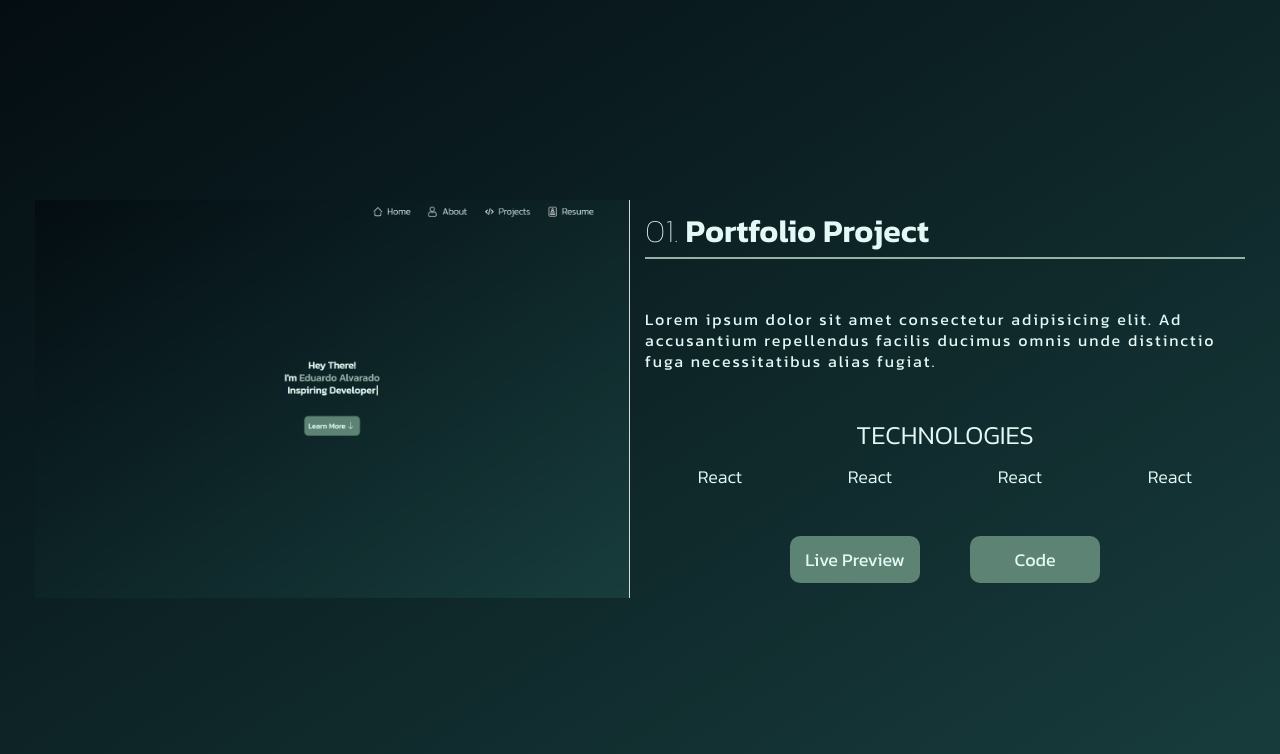
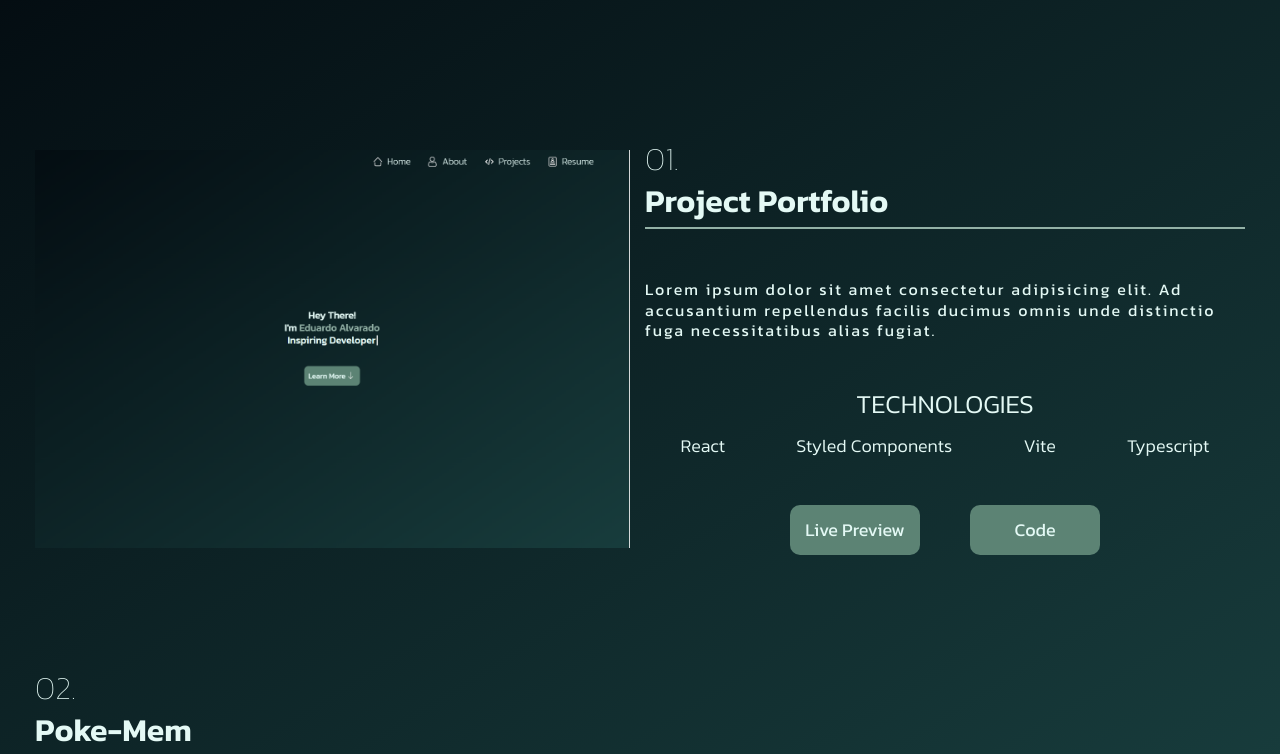
Before and after one commit to ealvara6/portfolio, a React (Vite) app: page / in a window 1280 px wide. Shown: the part 1601-2355 px from the top of the page. Built offline with nearby package versions, Linux system fonts and the light colour scheme.

Commit message:
Add additional projects and small css changes

```diff
--- a/src/components/App/App.styles.tsx
+++ b/src/components/App/App.styles.tsx
@@ -9,6 +9,7 @@ const StyledApp = styled.div`
   background: ${(props) => `linear-gradient(to bottom right, ${props.theme.dark.primaryDark}, ${props.theme.dark.primaryLight})`};
   background-attachment: fixed;
   background-size: cover;
+  gap: 50px;
 `;
 
 export default StyledApp;
--- a/src/components/Button.tsx
+++ b/src/components/Button.tsx
@@ -12,13 +12,16 @@ const slideUp = keyframes`
 `;
 
 const Button = styled.button<{ $animation?: boolean }>`
+  display: flex;
+  align-items: center;
+  justify-content: center;
   background-color: ${(props) => props.theme.dark.secondaryDark};
   border: none;
   min-width: 130px;
+  min-height: 50px;
   border-radius: 10px;
   cursor: pointer;
   font-size: 18px;
-  padding: 10px;
 `;
 
 export const Wrapper = styled.div`
--- a/src/components/Footer/Footer.tsx
+++ b/src/components/Footer/Footer.tsx
@@ -1,6 +1,7 @@
-import StyledFooter, { Icon, InfoSection, Line, Link } from './Footer.styles';
+import StyledFooter, {
+  Icon, InfoSection, Line, Link,
+} from './Footer.styles';
 import githubLogo from '../../assets/github-mark-white.svg';
-import StyledLink from '../Link/Link.styles';
 
 export default function Footer() {
   return (
--- a/src/components/Navbar/getNavLinks.tsx
+++ b/src/components/Navbar/getNavLinks.tsx
@@ -21,7 +21,7 @@ export default function getNavLinks() {
     {
       img: projectIcon,
       text: 'Projects',
-      path: '/projects',
+      path: 'projects',
     },
     {
       img: resumeIcon,
--- a/src/components/Projects/Projects.styles.tsx
+++ b/src/components/Projects/Projects.styles.tsx
@@ -10,6 +10,7 @@ const StyledProjects = styled.div`
   max-width: 1250px;
   min-height: 100vh;
   padding: 0px 20px;
+  gap: 60px;
 `;
 
 export const Project = styled.div`
@@ -26,7 +27,7 @@ export const Project = styled.div`
   }
 `;
 
-export const Image = styled.div<{ $image: string }>`
+export const Image = styled.div<{ $image: string, $count: number }>`
   background-image: ${(props) => `url(${props.$image})`};
   background-repeat: no-repeat;
   background-size: contain;
@@ -34,17 +35,17 @@ export const Image = styled.div<{ $image: string }>`
   width: 100%;
   align-self: center;
   min-height: 500px;
-  grid-column: 1;
+  grid-column: ${(props) => (props.$count % 2 === 0 ? '1' : '2')};
   grid-row: 1 / -1;
 `;
 
-export const Content = styled.div`
+export const Content = styled.div<{ $count: number }>`
   display: flex;
   flex-direction: column;
   justify-content: center;
   align-items: center;
   gap: 50px;
-  grid-column: 2;
+  grid-column: ${(props) => (props.$count % 2 === 0 ? '2' : '1')};
   grid-row: 1;
   `;
 
@@ -67,11 +68,6 @@ export const TechTitle = styled(Title)`
   font-weight: 300;
   font-size: 26px;
   width: min-content;
-`;
-
-export const Description = styled.div`
-  align-self: flex-start;
-  line-height: 1.2;
 `;
 
 export const TechnologySection = styled.div`
--- a/src/components/Projects/Projects.tsx
+++ b/src/components/Projects/Projects.tsx
@@ -1,47 +1,47 @@
+import { v4 as uuid4 } from 'uuid';
 import StyledProjects, {
-  Buttons, Content, Description, Image, Project, TechTitle,
+  Buttons, Content, Image, Project, TechTitle,
   Technologies, Technology, TechnologySection, Title,
 } from './Projects.styles';
-import portfolioImage from '../../assets/portfolio.png';
 import Button from '../Button';
 import Line from '../Animations/Animations.styles';
 import Text from '../Text';
+import projects from './projects.json';
 
 export default function Projects() {
-  return (
-    <StyledProjects>
-      <Project>
-        <Image $image={portfolioImage} />
-        <Content>
+  let count = -1;
+  const projectComponents = projects.map((project) => {
+    count += 1;
+    return (
+      <Project key={uuid4()}>
+        <Image $image={project.image} $count={count} />
+        <Content $count={count}>
           <Title>
-            <div>
-              <span>01.</span>
-              {' '}
-              Portfolio Project
-            </div>
+            <span>{`0${count + 1}.`}</span>
+            <div>{project.title}</div>
             <Line $horizontal />
           </Title>
-          <Text>
-            Lorem ipsum dolor sit amet consectetur adipisicing elit.
-            Ad accusantium repellendus facilis ducimus omnis unde distinctio
-            fuga necessitatibus alias fugiat.
-
-          </Text>
+          <Text>{project.desc}</Text>
           <TechnologySection>
             <TechTitle>TECHNOLOGIES</TechTitle>
             <Technologies>
-              <Technology>React</Technology>
-              <Technology>React</Technology>
-              <Technology>React</Technology>
-              <Technology>React</Technology>
+              {project.tech.map((tech) => (
+                <Technology key={uuid4()}>{tech}</Technology>
+              ))}
             </Technologies>
           </TechnologySection>
           <Buttons>
-            <Button>Live Preview</Button>
-            <Button>Code</Button>
+            <Button as="a" href={project.website} target="_blank">Live Preview</Button>
+            <Button as="a" href={project.code} target="_blank">Code</Button>
           </Buttons>
         </Content>
       </Project>
+    );
+  });
+
+  return (
+    <StyledProjects id="projects">
+      {projectComponents}
     </StyledProjects>
   );
 }
--- /dev/null
+++ b/src/components/Projects/projects.json
@@ -0,0 +1,16 @@
+[
+  {
+    "image": "src/assets/portfolio.png",
+    "title": "Project Portfolio",
+    "desc": "Lorem ipsum dolor sit amet consectetur adipisicing elit. Ad accusantium repellendus facilis ducimus omnis unde distinctio fuga necessitatibus alias fugiat.",
+    "tech": ["React", "Styled Components", "Vite", "Typescript"]
+  },
+  {
+    "image": "src/assets/poke-mem.png",
+    "title": "Poke-Mem",
+    "desc": "This project is part of the Odin Project full stack web development course. I utilized the PokeAPI to fetch pokemon data inside of the useEffect hook. Poke-Mem is a memory card game that lets you choose between pokemon generations 1-5. a set of pokemon are displayed and you must click on each pokemon once to advance to the next level.",
+    "tech": ["react", "Vite", "SASS", "pokeapi"],
+    "website": "https://poke-mem-xi.vercel.app/",
+    "code": "https://github.com/ealvara6/Poke-Mem"
+  }
+]
```
Also changed, not shown: src/assets/poke-mem.png (added).
